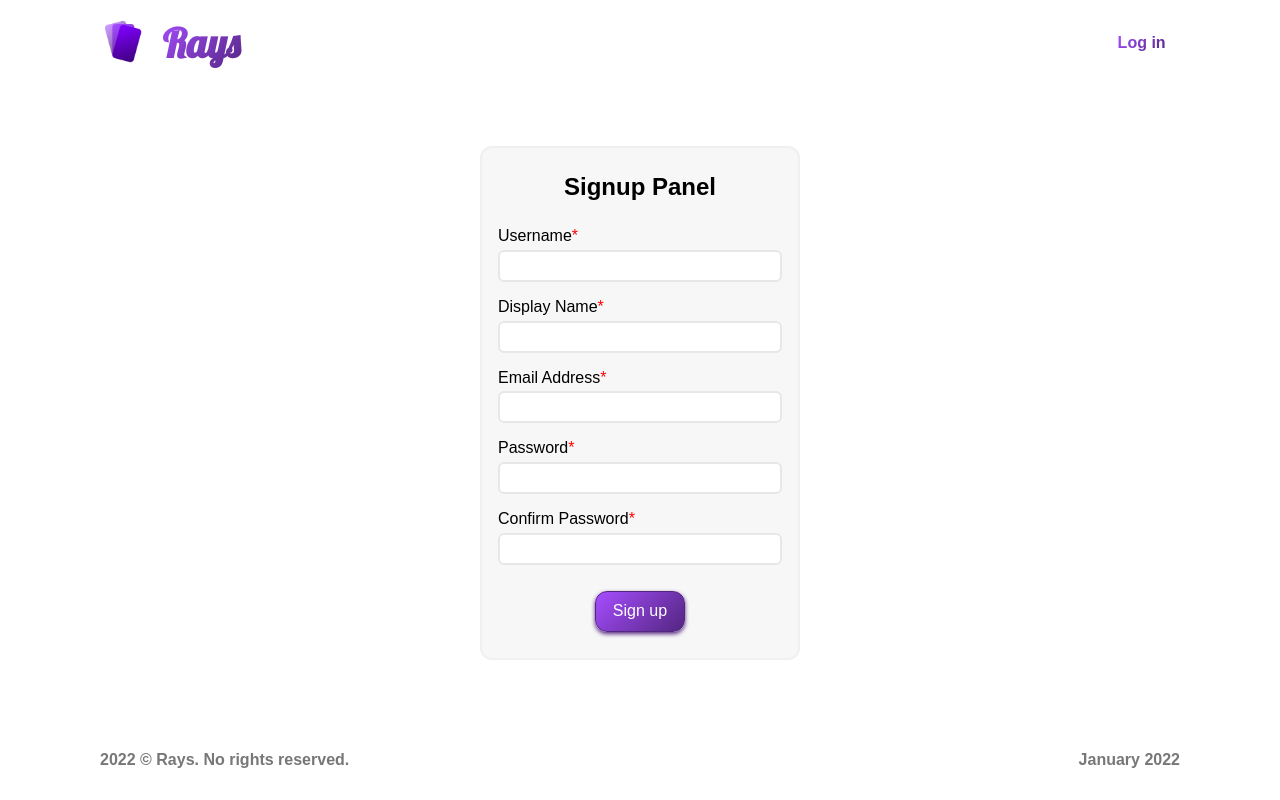
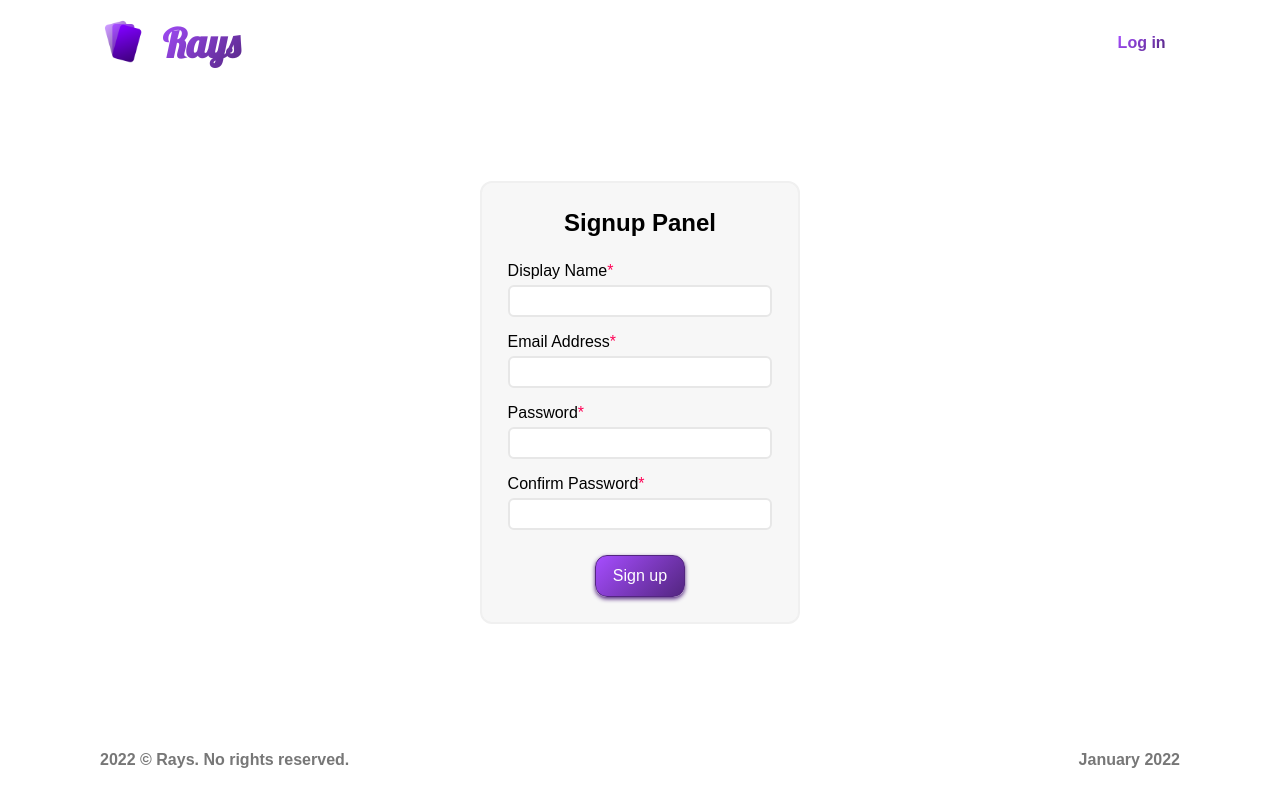
Before and after one commit to theSaeed/rays-frontend, a React (Create React App) app: page /signup in a window 1280 px wide. Built offline with nearby package versions, Linux system fonts and the light colour scheme; a web font is replaced by a local one.

Commit message:
Match password and confirm password

```diff
--- a/src/components/Login.jsx
+++ b/src/components/Login.jsx
@@ -25,10 +25,10 @@ export const Login = () => {
                     </div>
 
                     <form onSubmit={handleSubmit}>
-                        <label htmlFor='login-field' className='field-label'>Username or Email Address</label>
+                        <label htmlFor='login-field' className='field-label'>Email Address</label>
                         <input
                             required
-                            type='text'
+                            type='email'
                             className='field'
                             id='login-field'
                             name='login-field'
--- a/src/components/Signup.jsx
+++ b/src/components/Signup.jsx
@@ -3,26 +3,35 @@ import '../stylesheets/login.css';
 
 export const Signup = () => {
 
-    const [usernameField, setUsernameField] = useState();
     const [displayNameField, setDisplayNameField] = useState();
     const [emailField, setEmailField] = useState();
     const [passwordField, setPasswordField] = useState();
     const [confirmPasswordField, setConfirmPasswordField] = useState();
+
     const [isPending, setIsPending] = useState(false);
+    const [showMessage, setShowMessage] = useState(false);
+    const [message, setMessage] = useState('');
 
     const Asterisk = () => {
-        return <span style={{color: 'red'}}>*</span>
+        return <span style={{color: '#f05'}}>*</span>
     }
 
     const handleSubmit = (e) => {
         e.preventDefault();
+        setShowMessage(false);
         setIsPending(true);
+
+        if (passwordField !== confirmPasswordField) {
+            setMessage('Repeat the password correctly.');
+            setShowMessage(true);
+            setIsPending(false);
+            return;
+        }
+
         const user = {
-            usernameField,
             displayNameField,
             emailField,
             passwordField,
-            confirmPasswordField
         };
     }
 
@@ -34,35 +43,21 @@ export const Signup = () => {
                         <h2 className='login-title'>Signup Panel</h2>
                     </div>
                     <form onSubmit={handleSubmit}>
-                        <label htmlFor='username-field' className='field-label'>Username{Asterisk()}</label>
-                        <input
-                            // required
-                            type='text'
-                            className='field'
-                            id='username-field'
-                            name='username-field'
-                            autoCapitalize='off'
-                            autoCorrect='off'
-                            pattern='[a-zA-Z0-9_.]{1,128}'
-                            value={usernameField}
-                            onChange={() => setUsernameField}
-                        />
-                        <div className='login-gap'></div>
                         <label htmlFor='display-name-field' className='field-label'>Display Name{Asterisk()}</label>
                         <input
-                            // required
+                            required
                             type='text'
                             className='field'
                             id='display-name-field'
                             name='display-name-field'
                             autoCorrect='off'
                             value={displayNameField}
-                            onChange={() => setDisplayNameField}
+                            onChange={(e) => setDisplayNameField(e.target.value)}
                         />
                         <div className='login-gap'></div>
                         <label htmlFor='email-field' className='field-label'>Email Address{Asterisk()}</label>
                         <input
-                            // required
+                            required
                             type='email'
                             className='field'
                             id='email-field'
@@ -70,30 +65,34 @@ export const Signup = () => {
                             autoCapitalize='off'
                             autoCorrect='off'
                             value={emailField}
-                            onChange={() => setEmailField}
+                            onChange={(e) => setEmailField(e.target.value)}
                         />
                         <div className='login-gap'></div>
                         <label htmlFor='password-field' className='field-label'>Password{Asterisk()}</label>
                         <input
-                            // required
+                            required
                             type='password'
                             className='field'
                             id='password-field'
                             name='password-field'
                             value={passwordField}
-                            onChange={() => setPasswordField}
+                            onChange={(e) => setPasswordField(e.target.value)}
                         />
                         <div className='login-gap'></div>
                         <label htmlFor='confirm-password-field' className='field-label'>Confirm Password{Asterisk()}</label>
                         <input
-                            // required
+                            required
                             type='password'
                             className='field'
                             id='confirm-password-field'
                             name='confirm-password-field'
                             value={confirmPasswordField}
-                            onChange={() => setConfirmPasswordField}
+                            onChange={(e) => setConfirmPasswordField(e.target.value)}
                         />
+                        {showMessage && <>
+                            <div className='login-gap'></div>
+                            <p style={{color: '#f05', 'font-weight': '600'}}>{message}</p>
+                        </>}
                         <div className='login-gap'></div>
                         <div className='login-button-container'>
                             <button disabled={isPending} className='login-button'>{isPending? 'Loading...':'Sign up'}</button>
--- a/src/stylesheets/login.css
+++ b/src/stylesheets/login.css
@@ -27,7 +27,7 @@
     border: 2px solid #f0f0f0;
     background-color: #f7f7f7;
     border-radius: 12px;
-    padding: 1.6em 1em 1.6em 1em;
+    padding: 1.6em;
 }
 
 .login-title-container {
```
